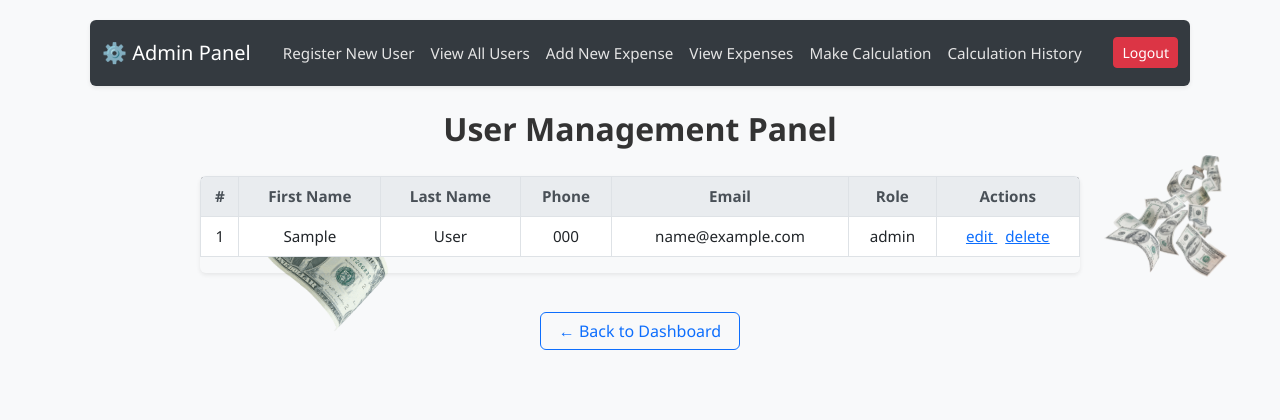
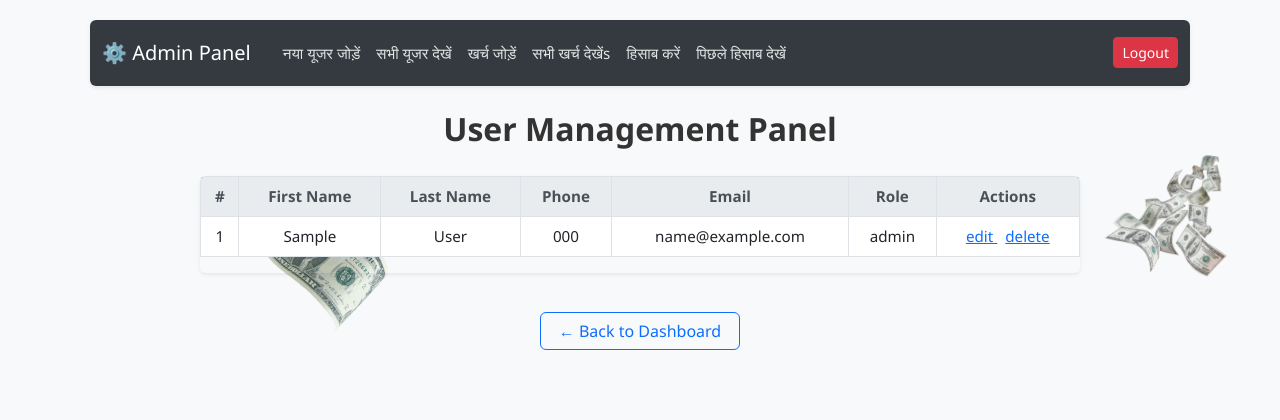
Before and after one commit to shailvestein/Expense-Tracker-System, a Flask app: template templates/view_users.html in a window 1280 px wide. Shown: the top 420 px of the page. Run offline with Flask 3, Linux system fonts and the light colour scheme; the template is opened without the code that fills it: most values are stand-ins (such as "Sample title", 1, 10 or a date in 2020).

Commit message:
Translate navigation links to Hindi

```diff
--- a/templates/view_users.html
+++ b/templates/view_users.html
@@ -27,22 +27,22 @@
     <div class="collapse navbar-collapse mt-2 mt-lg-0" id="navbarNav">
       <ul class="navbar-nav me-auto mb-2 mb-lg-0">
           <li class="nav-item">
-          <a class="nav-link" href="{{ url_for('register') }}">Register New User</a>
+            <a class="nav-link" href="{{ url_for('register') }}">नया यूजर जोड़ें</a>
           </li>
           <li class="nav-item">
-          <a class="nav-link" href="{{ url_for('view_users') }}">View All Users</a>
+            <a class="nav-link" href="{{ url_for('view_users') }}">सभी यूजर देखें</a>
           </li>
           <li class="nav-item">
-          <a class="nav-link" href="{{ url_for('add_expense') }}">Add New Expense</a>
+            <a class="nav-link" href="{{ url_for('add_expense') }}">खर्च जोड़ें</a>
           </li>
           <li class="nav-item">
-          <a class="nav-link" href="{{ url_for('view_expense') }}">View Expenses</a>
+            <a class="nav-link" href="{{ url_for('view_expense') }}">सभी खर्च देखेंs</a>
           </li>
           <li class="nav-item">
-          <a class="nav-link" href="{{ url_for('calculations') }}">Make Calculation</a>
+            <a class="nav-link" href="{{ url_for('calculations') }}">हिसाब करें</a>
           </li>
           <li class="nav-item">
-          <a class="nav-link" href="{{ url_for('calculations_history') }}">Calculation History</a>
+            <a class="nav-link" href="{{ url_for('calculations_history') }}">पिछले हिसाब देखें</a>
           </li>
       </ul>
       <ul class="navbar-nav">
```
Lines whose indentation alone changed are shown as unchanged.
